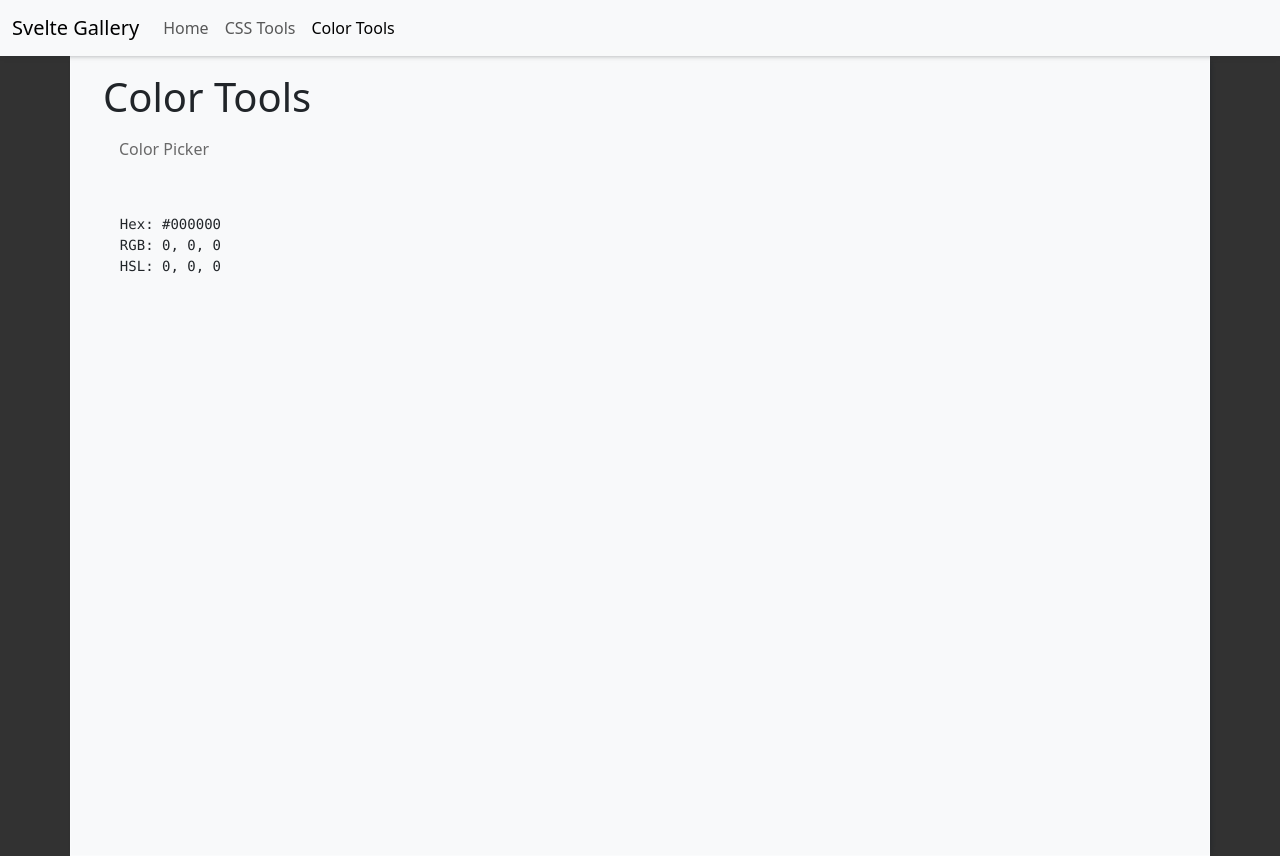
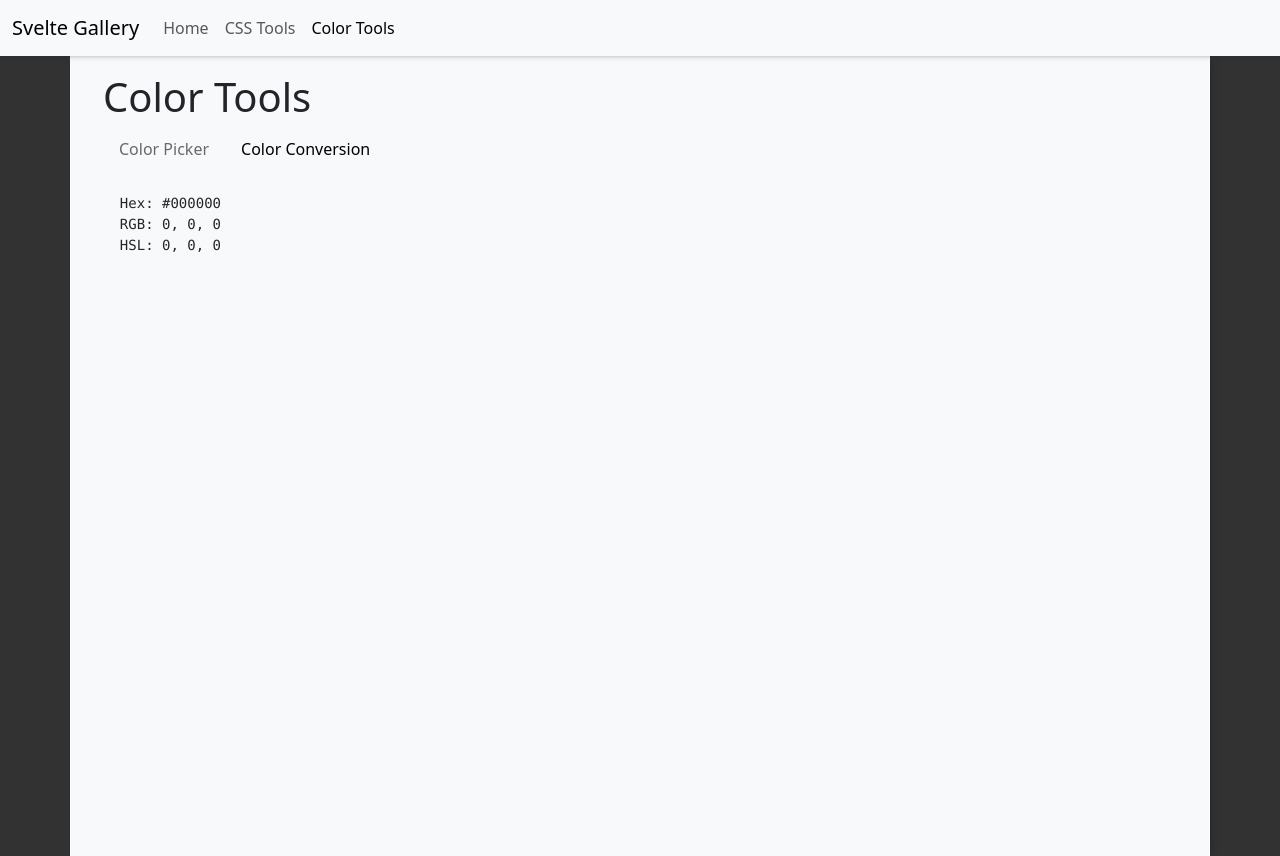
Before and after one commit to smithandrewl/svelte-gallery, a SvelteKit app: page /color/convert in a window 1280 px wide. Built offline with nearby package versions, Linux system fonts and the light colour scheme.

Commit message:
Added routes for the color conversion tool.

```diff
--- a/src/routes/color/+layout.svelte
+++ b/src/routes/color/+layout.svelte
@@ -7,11 +7,17 @@
 <nav class="nav mb-4">
   <a
     class:active = {$page.url.pathname === "/color"}
-    class        = "nav-link active"
+    class        = "nav-link"
     href         = "/color/"
   >
     Color Picker
   </a>
+
+  <a
+    class:active = {$page.url.pathname === "/color/convert"}
+    class = "nav-link"
+    href = "/color/convert"
+    >Color Conversion</a>
 
 </nav>
 
--- a/src/routes/color/convert/+page.svelte
+++ b/src/routes/color/convert/+page.svelte
@@ -9,7 +9,6 @@
 </script>
 
 <pre>
-
   Hex: {$colorInfoStore.hex}
   RGB: {$colorInfoStore.rgb.red}, {$colorInfoStore.rgb.green}, {$colorInfoStore.rgb.blue}
   HSL: {$colorInfoStore.hsl.h}, {$colorInfoStore.hsl.s}, {$colorInfoStore.hsl.l}
```
